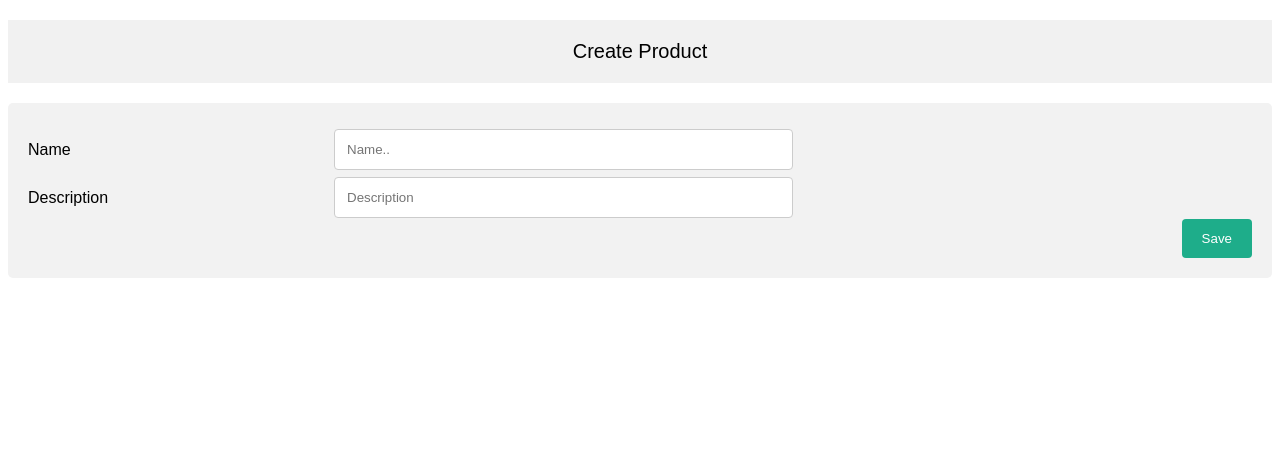
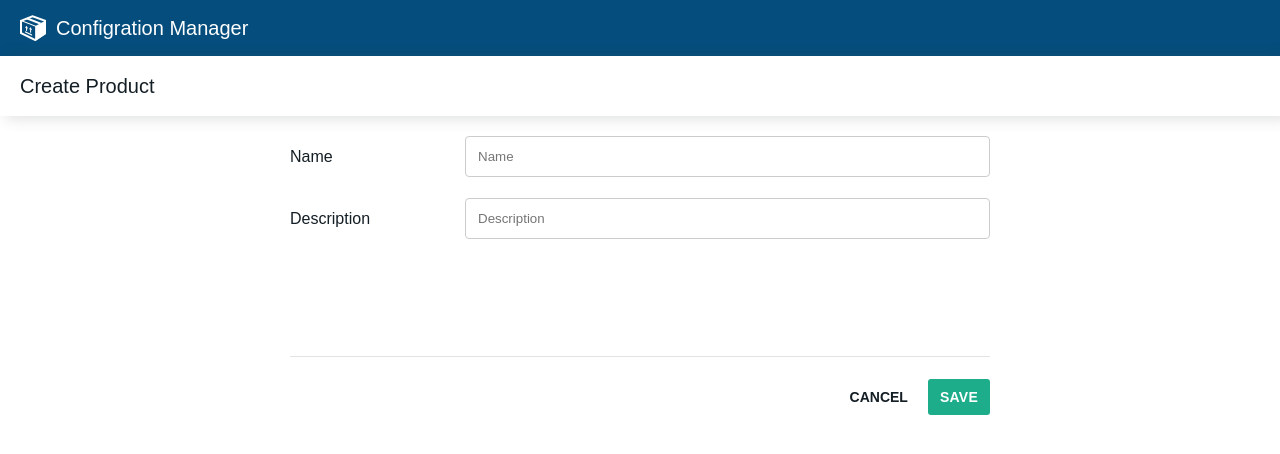
Before and after one commit to yanalapriyanka/Config-manager-console, an Angular app: page /products/create in a window 1280 px wide. Shown: the top 454 px of the page. Built offline with nearby package versions, Linux system fonts and the light colour scheme.

Commit message:
products css

```diff
--- a/src/app/components/products/create-product.component.html
+++ b/src/app/components/products/create-product.component.html
@@ -1,27 +1,45 @@
-<h3 class="header">{{isEdit ? 'Update' : 'Create'}} Product</h3>
-<span *ngFor="let error of errorList;">
-    <p>{{error}}</p>
-</span>
-<div class="container">
-    <form (ngSubmit)="onClickSubmit(product)" >
-        <div class="row">
-            <div class="col-25">
+<div class="header">
+    <div class="logo"><img class="mr-10" src="assets/images/logo.png" alt=""> Configration Manager</div>
+  </div>
+
+  <div class="container">
+    <div class="content-wrapper">
+
+      <div class="manageapp-header">
+        <h1 class="pull-left">{{isEdit ? 'Update' : 'Create'}} Product</h1>
+  </div>
+    <div class="form-section">
+    <form>
+        <div class="server-error mb-20" *ngIf="errorList.length>0">
+            <span class="error-text">
+                <span *ngFor="let error of errorList;">{{error}}</span>
+            </span>
+            <span class="cross"></span>
+        </div>
+      <div class="min-h-200">
+        <div class="row mb-20">
+            <div class="w-25pt pull-left">
                 <label for="fname">Name</label>
             </div>
-            <div class="col-75">
-                <input type="text" id="fname" name="product.Name" placeholder="Name.." [(ngModel)]="product.Name">
+            <div class="w-75pt pull-left">
+                <input type="text" id="fname" name="product.Name" placeholder="Name" [(ngModel)]="product.Name">
             </div>
         </div>
         <div class="row">
-            <div class="col-25">
+            <div class="w-25pt pull-left">
                 <label for="lname">Description</label>
             </div>
-            <div class="col-75">
+            <div class="w-75pt pull-left">
                 <input type="text" id="lname" name="product.Description" placeholder="Description" [(ngModel)]="product.Description">
             </div>
         </div>
-        <div class="row">
-            <input type="submit" value="{{isEdit ? 'Update' : 'Save'}}">
+      </div>
+        <div class="clearfix"></div>
+        <div class="footer-section">
+            <button class="button-default pull-right" (click)="onClickSubmit(product)">{{isEdit ? 'Update' : 'Save'}}</button>
+            <button class="button-flat pull-right" (click)="cancel()">Cancel</button>
         </div>
     </form>
+  </div>
 </div>
+</div>
--- a/src/app/components/products/create-product.component.ts
+++ b/src/app/components/products/create-product.component.ts
@@ -13,7 +13,7 @@ export class CreateProductComponent implements OnInit {
 
   constructor(private route: ActivatedRoute, private productService:ProductService){
   }
-  errorList : string[];
+  errorList : string[] = [];
   product : Product = new Product();
   isEdit: boolean =false;
   ngOnInit() {
@@ -51,4 +51,8 @@ export class CreateProductComponent implements OnInit {
       });
     }
   }
+  // cancel product
+ cancel(product: Product): void {
+    this.productService.navigateToProducts();
+  }
 }
--- a/src/app/components/products/products.component.html
+++ b/src/app/components/products/products.component.html
@@ -1,26 +1,36 @@
-<h3 class="header">Products</h3>
-<button class="create-button" routerLink='create' >New Product</button>
+<div class="header">
+  <div class="logo"><img class="mr-10" src="assets/images/logo.png" alt=""> Configration Manager</div>
+</div>
+<div class="container">
+  <div class="content-wrapper">
+    <div class="manageapp-header">
+      <h1 class="pull-left">Product List</h1>
+<button class="button-flat pull-right" routerLink='create' > <span class="flat-button-icon mr-10 pull-left"></span>New Product</button>
+</div>
+<div class="table-wrapper">
 <table>
     <thead>
         <tr>
            <th *ngFor="let coloumn of productColumns">{{coloumn}}</th>
-           <th></th>
         </tr>
     </thead>
     <tbody>
         <tr *ngFor="let product of products; let i = index ">
-            <td >{{product.Id}}</td>
-            <td >{{product.Name}}</td>
-            <td >{{product.Description}}</td>
-            <td>
-                <div class="edit-action pull-left" routerLink= "edit/{{product.Id}}">&#9998;</div>
+            <td class="w-10pt">{{product.Id}}</td>
+            <td class="w-25pt">{{product.Name}}</td>
+            <td class="w-50pt">{{product.Description}}</td>
+            <td class="w-10pt">
+                <div class="edit-action pull-left action-icon" routerLink= "edit/{{product.Id}}">&#9998;</div>
                 <div class="dropdown-menu pull-left">
-                    <div class="actionMenu" (clickOutside)="closeActionMenu()" (click)="toggleActionMenu(product)"></div>
-                    <div *ngIf="actionMenus?.length && isActionMenuOpend && activeProduct.Id==product.Id" class="dropdown-menu-content">
-                        <a href="#" routerLink='{{menu.routeTo}}' *ngFor="let menu of actionMenus" (click)="setActiveProduct(product)">{{menu.text}}</a>
-                    </div>
+                    <div class="actionMenu action-icon" (clickOutside)="closeActionMenu()" (click)="toggleActionMenu(product)"></div>
+                    <ul *ngIf="actionMenus?.length && isActionMenuOpend && activeProduct.Id==product.Id" class="dropdown-menu-content">
+                        <li routerLink='{{menu.routeTo}}' *ngFor="let menu of actionMenus" (click)="setActiveProduct(product)">{{menu.text}}</li>
+                    </ul>
                 </div>
             </td>
         </tr>
     </tbody>
 </table>
+</div>
+</div>
+</div>
--- a/src/app/components/products/products.component.ts
+++ b/src/app/components/products/products.component.ts
@@ -14,7 +14,7 @@ export class ProductsComponent implements OnInit {
   isActionMenuOpend: boolean;
   actionMenus = [];
   activeProduct : Product = new Product;
-  productColumns: any = ['Id', 'Name', 'Description'];
+  productColumns: any = ['Id', 'Name', 'Description','Actions'];s
   products: Product[];
   errorList: string[];
 
--- a/src/index.html
+++ b/src/index.html
@@ -6,7 +6,7 @@
   <base href="/">
 
   <meta name="viewport" content="width=device-width, initial-scale=1">
-  <link rel="icon" type="image/x-icon" href="favicon.ico">
+  <link rel="icon" type="image/x-icon" href="assets/images/favicon.png">
 </head>
 <body>
   <app-root></app-root>
--- a/src/styles.scss
+++ b/src/styles.scss
@@ -1,16 +1,11 @@
 /* You can add global styles to this file, and also import other style files */
 @import './styles/variables.scss';
-*{
-  box-sizing: border-box;
-  font-family: Arial, Helvetica, sans-serif;
-}
-.header {
-    background-color: $header-bg-color;
-    padding: 20px 10px;
-    font-size: 20px;
-    font-weight: normal;
-    text-align: center;
-}
+@import './styles/core.scss';
+@import './styles/table.scss';
+@import './styles/helpers.scss';
+@import './styles/form.scss';
+
+
 .create-button {
     background-color: $btn-bg-color;
     border: none;
@@ -22,95 +17,19 @@
     cursor: pointer;
     display:flex;
 }
-.create-button :hover {
-  background-color: $btn-hv-color;
-}
-/* table css */
-table{
-    border-collapse: collapse;
-    width: 100%;
-}
-th, td {
-    text-align: left;
-    padding: 8px;
-    border-bottom: 1px solid $border-color;
-    border-top: 1px solid $border-color;
-}
-th{
-    background-color: $th-bg-color;
-}
-tr:nth-child(even) {background-color:$even-column-bg-color;}
-.actionMenu:after {
-    content: '\2807';
-    font-size: 20px;
-    cursor: pointer;
-}
-/* end table css */
-/* action menu css */
-.dropdown-menu {
-  position: relative;
-  display: inline-block;
-}
-.dropdown-menu-content {
-  position: absolute;
-  background-color: #f1f1f1;
-  min-width: 160px;
-  box-shadow: 0px 8px 16px 0px rgba(0,0,0,0.2);
-  z-index: 1;
-}
-.dropdown-menu-content a {
-  color: $color-black;
-  padding: 12px 16px;
-  text-decoration: none;
-  display: block;
-}
-.dropdown-menu-content a:hover {background-color: #ddd;}
-.edit-action{
-  margin-right:12px;
-  margin-top:2px;
-  cursor: pointer;
-}
+
 /* end action menu css */
 /* Css of Create Form*/
-input[type=text], select, textarea {
-  width: 50%;
-  padding: 12px;
-  border: 1px solid #ccc;
-  border-radius: 4px;
-  resize: vertical;
-}
-label {
-  padding: 12px 12px 12px 0;
-  display: inline-block;
-}
-input[type=submit] {
-  background-color: $btn-bg-color;
-  color: $color-white;
-  padding: 12px 20px;
-  border: none;
-  border-radius: 4px;
-  cursor: pointer;
-  float: right;
-}
-input[type=submit]:hover {
-  background-color: $btn-hv-color;
-}
-.container {
-  border-radius: 5px;
-  background-color: $form-bg-color;
-  padding: 20px;
-}.col-25 {
+.col-25 {
   float: left;
   width: 25%;
-  margin-top: 6px;
+  margin-top: 10px;
 }
-.mr-20{
-  margin-right: 20px;
-}
+
 .col-75 {
   float: left;
   width: 75%;
-  margin-top: 6px;
+  margin-top: 10px;
 }
 /* Clear floats after the columns */
 .row:after {
@@ -120,18 +39,8 @@ input[type=submit]:hover {
 }
 /* end Create form */
 /* Generic Style*/
-.pull-left{
-  float: left;
-}
-.pull-right{
-  float:right;
-}
-.cursor-pointer{
-  cursor: pointer;
-}
-.clearfix{
-  clear: both;
-}
+
+
 /* Generic Style*/
 
 .map-draggable-container div ul {
@@ -240,24 +149,3 @@ input[type=submit]:hover {
     }
   }
 }
-.lessThan:after {
-  content: '\003C';
-}
-.greaterThan:after {
-  content: '\003E';
-}
-.doubleLessThan:after{
-  content: '\226A';
-}
-.doubleGreaterThan:after{
-  content: '\226B';
-}
-.footer-section{
-  margin: 20px auto 0 auto;
-  width: 700px;
-  border-top: 1px solid #e2e3e4;
-  padding-top: 20px;
-  .buttons{
-    float: right;
-  }
-}
--- /dev/null
+++ b/src/styles/core.scss
@@ -0,0 +1,102 @@
+*{
+  box-sizing: border-box;
+  font-family: Arial, Helvetica, sans-serif;
+  padding: 0;
+  margin: 0;
+  outline: none;
+  color: $default-color;
+}
+body{
+
+}
+.container {
+  border-radius: 5px;
+  position: relative;
+}
+
+.header {
+  background-color: $header-bg-color;
+  padding: 0px 20px;
+  font-size: 20px;
+  height: $header-height;
+  line-height: $header-height;
+  font-weight: normal;
+  text-align: center;
+  margin: 0;
+  color: #fff;
+
+  .logo{
+color: $color-white;
+float: left;
+display: flex;
+align-items: center;
+  }
+}
+.manageapp-header{
+  height: $manageapp-header;
+  box-shadow: 8px 1px 13px 2px rgba(67, 70, 74, 0.16);
+  margin-bottom: 20px;
+  width: 100%;
+  padding: 10px 20px;
+}
+
+
+
+// button style //
+
+.button-flat{
+border: none;
+background-color: #fff;
+height: 36px;
+line-height: 36px;
+padding: 0px;
+margin-top: 2px;
+font-size: 14px;
+font-weight: 600;
+display: flex;
+align-items: center;
+
+.flat-button-icon{
+  width: 28px;
+  height: 28px;
+  line-height: 28px;
+  background-color: $btn-bg-color;
+  border-radius: 50%;
+  color: #fff;
+  position: relative;
+
+&::before{
+  content: '\271B';
+  font-size: 18px;
+  line-height: 28px;
+}
+}
+}
+
+.button-default{
+  border: none;
+  background-color: $btn-bg-color;
+  height: 36px;
+  padding: 6px 12px;
+  margin-top: 2px;
+  font-size: 14px;
+  font-weight: 600;
+  display: flex;
+  align-items: center;
+  letter-spacing: 0.25px;
+  border-radius: 3px;
+  color: $color-white;
+  margin-left: 20px;
+
+  &:hover{
+    background-color: $btn-hv-color;
+  }
+}
+
+.button-default[disabled], .button-default-disabled {
+  background-color: $action-icon-background;
+  color: #A8B2B7 !important;
+  border: 1px solid $table-hover-color;
+  cursor: default;
+  pointer-events: none;
+}
--- /dev/null
+++ b/src/styles/form.scss
@@ -0,0 +1,133 @@
+
+input[type=text], select, textarea {
+  width: 100%;
+  padding: 12px;
+  border: 1px solid #ccc;
+  border-radius: 4px;
+  resize: vertical;
+}
+form{
+  min-height: 150px;
+}
+label {
+  padding: 12px 12px 12px 0;
+  display: inline-block;
+}
+input[type=submit] {
+  background-color: $btn-bg-color;
+  color: $color-white;
+  padding: 12px 20px;
+  border: none;
+  border-radius: 4px;
+  cursor: pointer;
+  float: right;
+}
+input[type=submit]:hover {
+  background-color: $btn-hv-color;
+}
+
+// action menu
+.dropdown-menu {
+  position: relative;
+  display: inline-block;
+}
+.dropdown-menu-content {
+  position: absolute;
+  background-color: $color-white;
+  min-width: 160px;
+  box-shadow: 0 0 15px 5px rgba(0, 0, 0, 0.2);
+  z-index: 1;
+  right: -9px;
+  padding: 5px 0;
+  border-radius: 6px;
+  font-size: 13px;
+  top: 40px;
+
+
+  &:before{
+    content: "";
+    position: absolute;
+    width: 0;
+    height: 0;
+    margin-left: 0px;
+    top: 0px;
+    right: 9px !important;
+    left: unset;
+    box-sizing: border-box;
+    border: 4px solid #000;
+    border-color: transparent transparent #fff #fff;
+    transform-origin: 0 0;
+    transform: rotate(135deg);
+    box-shadow: -3px 3px 3px 0 rgba(0, 0, 0, 0.1);
+}
+li {
+
+
+  color: $color-black;
+  padding: 12px 16px;
+  text-decoration: none;
+  display: block;
+
+&:hover {
+  background-color: $border-color;
+}
+}
+}
+
+
+.form-section{
+  width: 700px;
+  height: 300px;
+  margin: 0 auto;
+  }
+  .lessThan:after {
+    content: '\003C';
+  }
+  .greaterThan:after {
+    content: '\003E';
+  }
+  .doubleLessThan:after{
+    content: '\226A';
+  }
+  .doubleGreaterThan:after{
+    content: '\226B';
+  }
+  .footer-section{
+    margin: 20px auto 0 auto;
+    width: 700px;
+    border-top: 1px solid #e2e3e4;
+    padding-top: 20px;
+  }
+
+  .server-error{
+background-color: $color-error;
+padding: 10px;
+border-radius: 2px;
+display: flex;
+align-items: center;
+box-shadow: 0 0 5px 2px rgba(0, 0, 0, 0.2);
+
+.error-text{
+  width: calc(100% - 20px);
+  span{
+  color: $color-white;
+  display: block;
+  font-size: 13px;
+  margin-bottom: 5px;
+  }
+}
+
+.cross{
+position: relative;
+color: $color-white;
+float: right;
+width: 20px;
+text-align: center;
+
+&:before{
+  content: '\2573';
+  font-size:10px;
+  font-weight: 600;
+}
+}
+}
--- /dev/null
+++ b/src/styles/helpers.scss
@@ -0,0 +1,68 @@
+
+.pull-left{
+  float: left;
+}
+.pull-right{
+  float:right;
+}
+.clearfix{
+ clear: both;
+}
+.cursor-pointer{
+  cursor: pointer;
+}
+button{
+  cursor: pointer;
+  text-transform: uppercase;
+}
+h1{
+  font-size: 20px;
+  font-weight: 100;
+  height: 40px;
+  line-height: 40px;
+}
+
+.mr-20{
+  margin-right: 20px;
+}
+.mb-20{
+  margin-bottom: 20px;
+}
+.mr-5{
+  margin-right: 5px;
+}
+.mt-20{
+  margin-top: 20px;
+}
+.mr-10{
+  margin-right: 10px;
+}
+.pl-20{
+padding-left: 20px;
+}
+.min-h-200{
+  min-height: 200px;
+}
+
+.w-10pt{
+  width: 10%;
+}
+.w-15pt{
+  width: 15%;
+}
+.w-20pt{
+  width: 20%;
+}
+
+.w-25pt{
+  width: 25%;
+}
+.w-30pt{
+  width: 30%;
+}
+.w-55pt{
+  width: 50%;
+}
+.w-75pt{
+  width: 75%;
+}
--- /dev/null
+++ b/src/styles/table.scss
@@ -0,0 +1,52 @@
+.table-wrapper{
+  padding: 0 20px;
+
+table{
+  border-collapse: collapse;
+  width: 100%;
+  font-size: 14px;
+
+thead tr{
+  height: 40px;
+}
+tbody tr{
+  height: 44px;
+
+  &:hover {
+  background-color: $table-hover-color;
+}
+}
+th, td {
+  text-align: left;
+  padding: 8px;
+  border-bottom: 1px solid $border-color;
+}
+th{
+  border-top: 1px solid $border-color;
+}
+}
+.actionMenu:after {
+  content: '\2807';
+  font-size: 20px;
+  cursor: pointer;
+  padding-left: 6px;
+}
+}
+.edit-action{
+  margin-right:12px;
+  margin-top:2px;
+}
+.action-icon{
+  width: 28px;
+  height: 28px;
+  cursor: pointer;
+  border-radius: 50%;
+  line-height: 28px;
+  text-align: center;
+  background-color: $action-icon-background;
+
+  &:hover{
+    background-color:$btn-bg-color;
+    color:$color-white;
+  }
+}
```
Also changed, not shown: src/styles/variables.scss (+9 -1 lines), src/assets/images/favicon.png (added), src/assets/images/logo.png (added).
